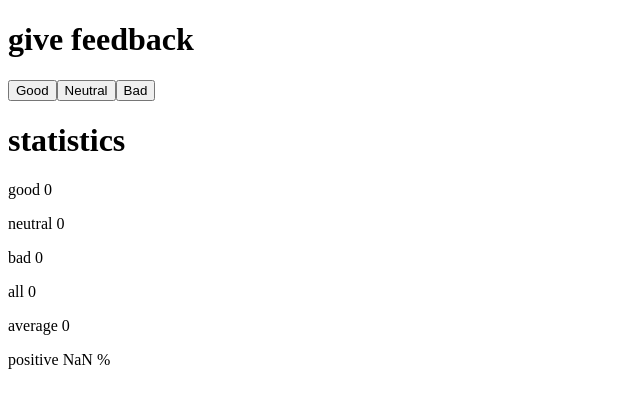
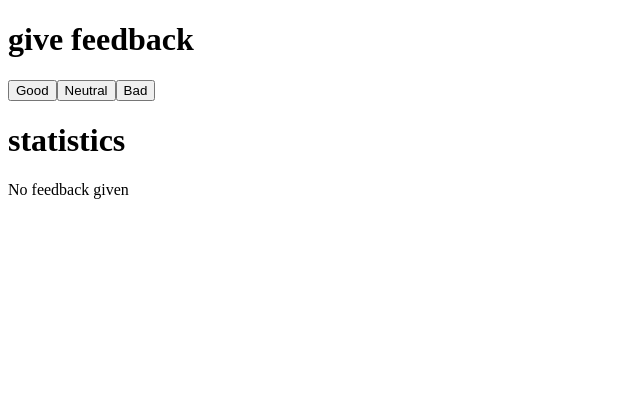
Before and after one commit to jstark523/FullStack0Course, a React (Create React App) app in the folder part1/unicafe/: page / in a window 1280 px wide. Shown: the top 408 px of the page, without its empty margins (0-640 px from the left). Built offline with nearby package versions, Linux system fonts and the light colour scheme.

Commit message:
Exercise 1.9

```diff
--- a/part1/unicafe/src/App.js
+++ b/part1/unicafe/src/App.js
@@ -1,6 +1,14 @@
 import { useState } from 'react'
 
 const Statistics = ({good, bad, neutral}) => {
+  if(good + neutral + bad === 0){
+    return (
+      <>
+      <h1>statistics</h1>
+      <p>No feedback given</p>
+      </>
+    )
+  }
     return (
       <>
       <h1>statistics</h1>
```
